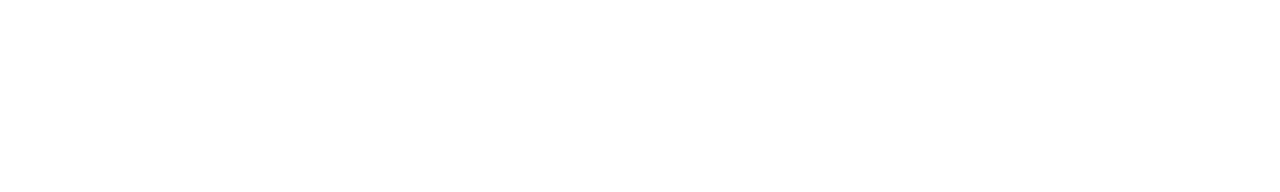
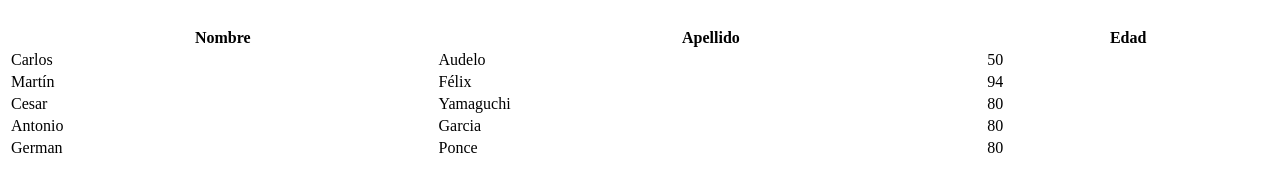
Before and after one commit to m4rf3l/practica_git, a plain HTML site: page index.html in a window 1280 px wide. Drawn offline with Linux system fonts and the light colour scheme.

Commit message:
Se agrega tabla con nombre de integrantes de fila.

```diff
--- a/index.html
+++ b/index.html
@@ -5,5 +5,38 @@
 </head>
 <body>
 
+	<table style="width:100%">
+	  <tr>
+	    <th>Nombre</th>
+	    <th>Apellido</th>
+	    <th>Edad</th>
+	  </tr>
+	  <tr>
+	    <td>Carlos</td>
+	    <td>Audelo</td>
+	    <td>50</td>
+	  </tr>
+	  <tr>
+	    <td>Martín</td>
+	    <td>Félix</td>
+	    <td>94</td>
+	  </tr>
+	  <tr>
+	    <td>Cesar</td>
+	    <td>Yamaguchi</td>
+	    <td>80</td>
+	  </tr>
+	  <tr>
+	    <td>Antonio</td>
+	    <td>Garcia</td>
+	    <td>80</td>
+	  </tr>
+	  <tr>
+	    <td>German</td>
+	    <td>Ponce</td>
+	    <td>80</td>
+	  </tr>
+	</table>
+
 </body>
 </html>
```
